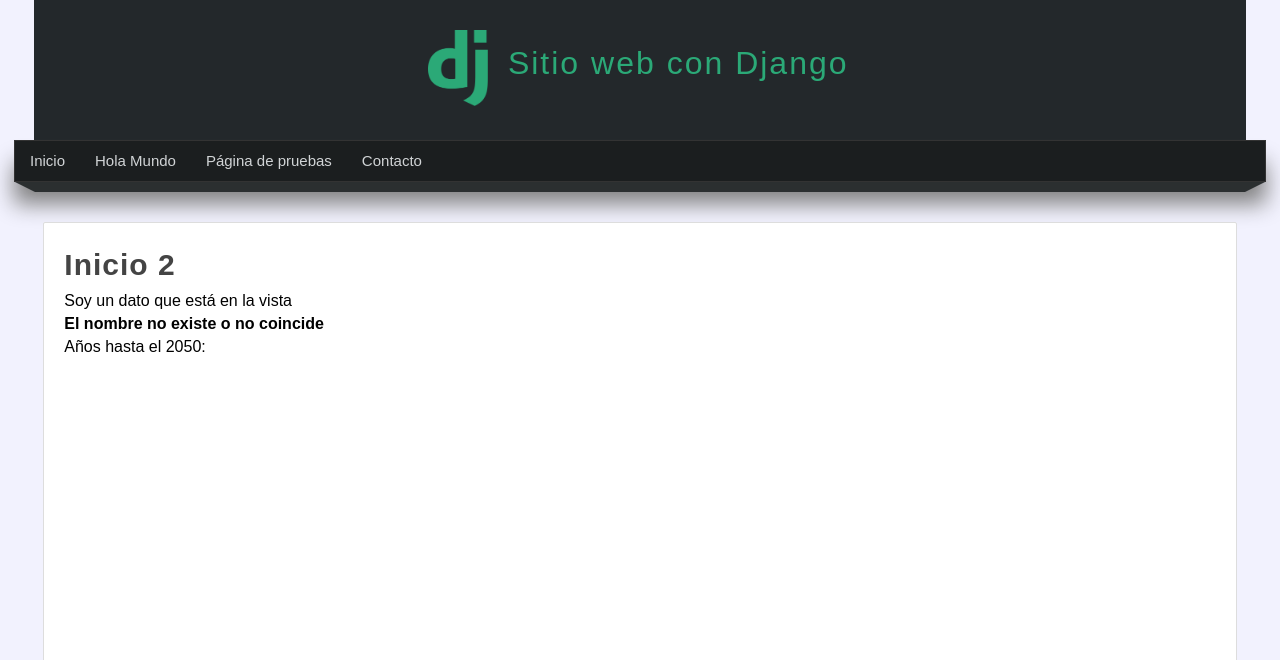
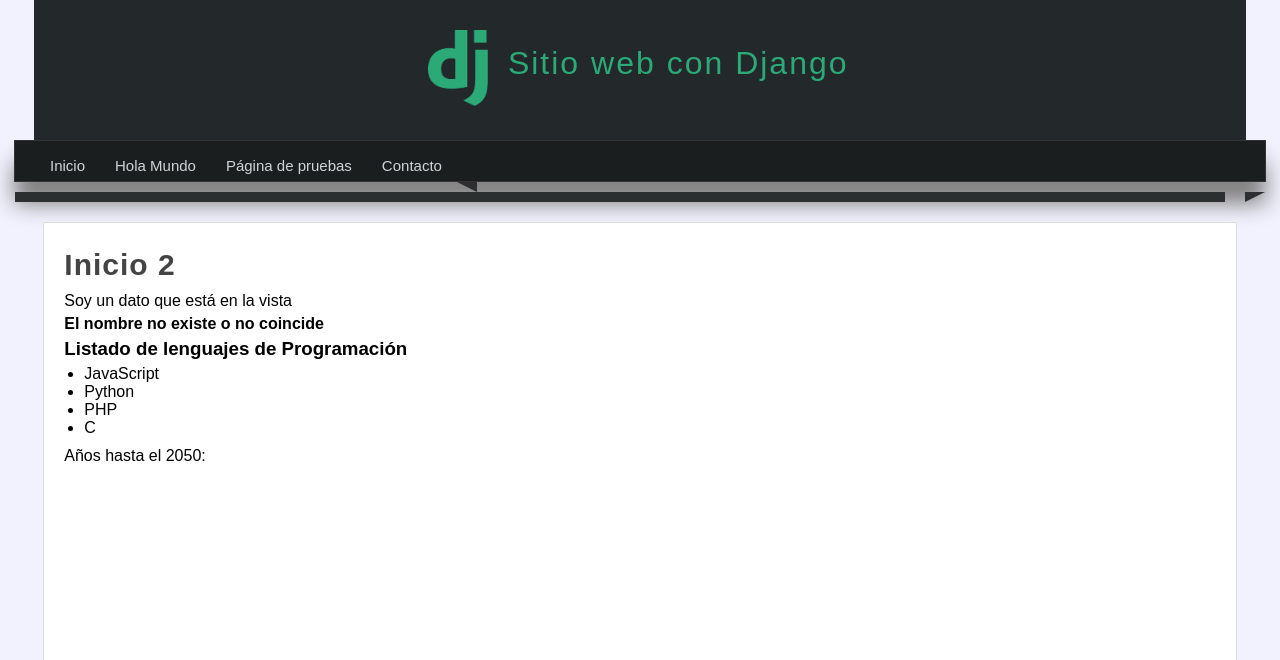
Before and after one commit to VergaraVictor/MasterEnPython, a Django app: page / in a window 1280 px wide. Shown: the top 660 px of the page. Run offline with Django 3.2, Linux system fonts and the light colour scheme.

Commit message:
BuclesForTemplateDjango

```diff
--- a/23-Django/aprendiendoDjango/miapp/static/css/styles.css
+++ b/23-Django/aprendiendoDjango/miapp/static/css/styles.css
@@ -7,9 +7,14 @@
     text-decoration: none;
 }
 
-p{
+p, h2, h3, ul{
     margin-top: 5px;
     margin-bottom: 5px;
+}
+
+ul, ol {
+    margin-left: 20px;
+    margin-bottom: 10px;
 }
 
 body{
--- a/23-Django/aprendiendoDjango/miapp/templates/index.html
+++ b/23-Django/aprendiendoDjango/miapp/templates/index.html
@@ -19,6 +19,13 @@
     <strong>El nombre no existe o no coincide</strong>
 {% endif %}
 
+<h3>Listado de lenguajes de Programación</h3>
+<ul>
+    {%for lenguaje in lenguajes %}
+        <li>{{lenguaje}}</li>
+    {% endfor %}
+</ul>
+
 <p>Años hasta el 2050:</p>
 
 {% endblock %}
--- a/23-Django/aprendiendoDjango/miapp/views.py
+++ b/23-Django/aprendiendoDjango/miapp/views.py
@@ -42,11 +42,13 @@ def index(request):
     html += "</ul>"
 
     nombre = 'Víctor Vergara2'
+    lenguajes = ['JavaScript', 'Python', 'PHP', 'C']
 
     return render(request, 'index.html', {
         'title': 'Inicio 2',
         'mi_variable': 'Soy un dato que está en la vista',
-        'nombre': nombre
+        'nombre': nombre,
+        'lenguajes': lenguajes
     })
 
 def hola_mundo(request):
```
